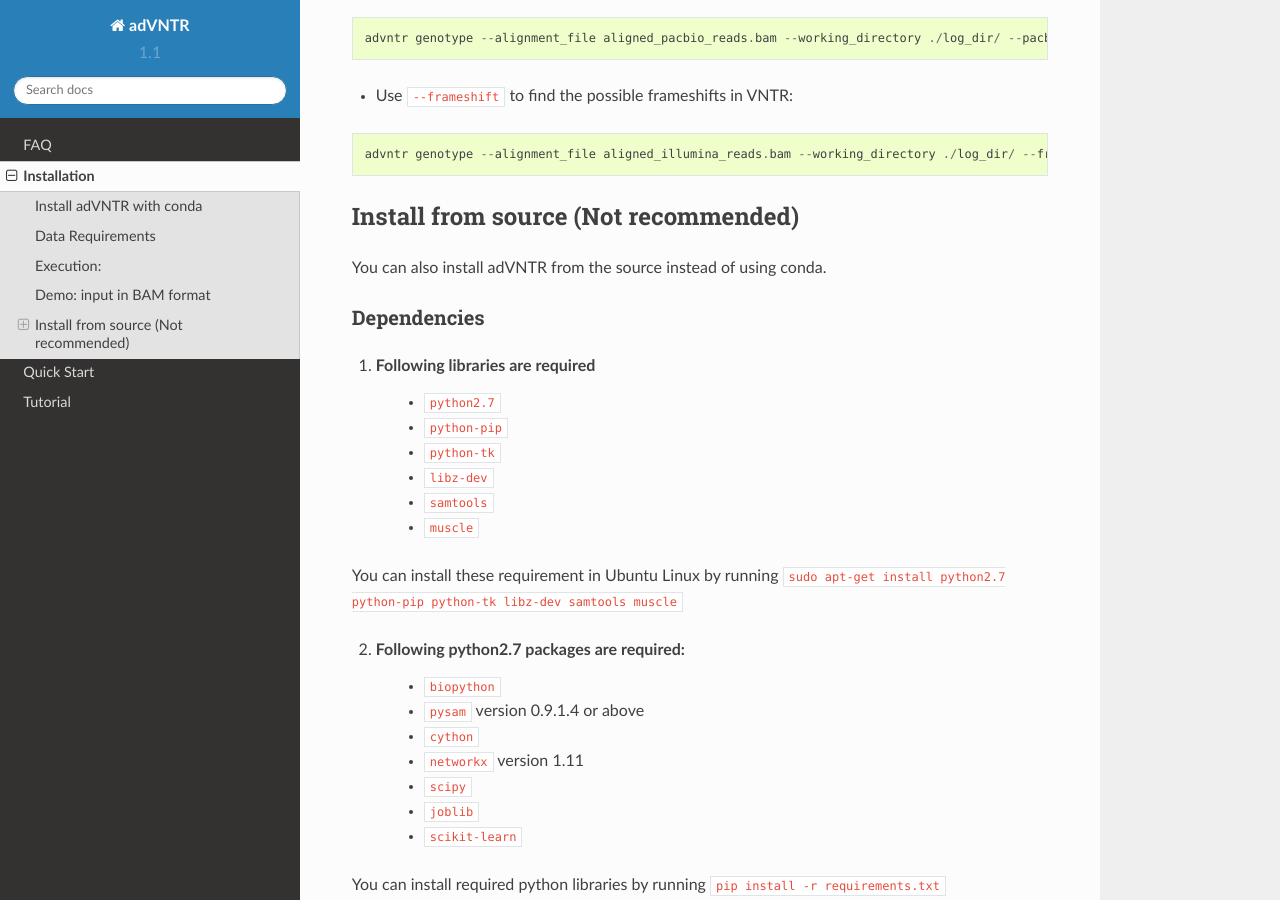
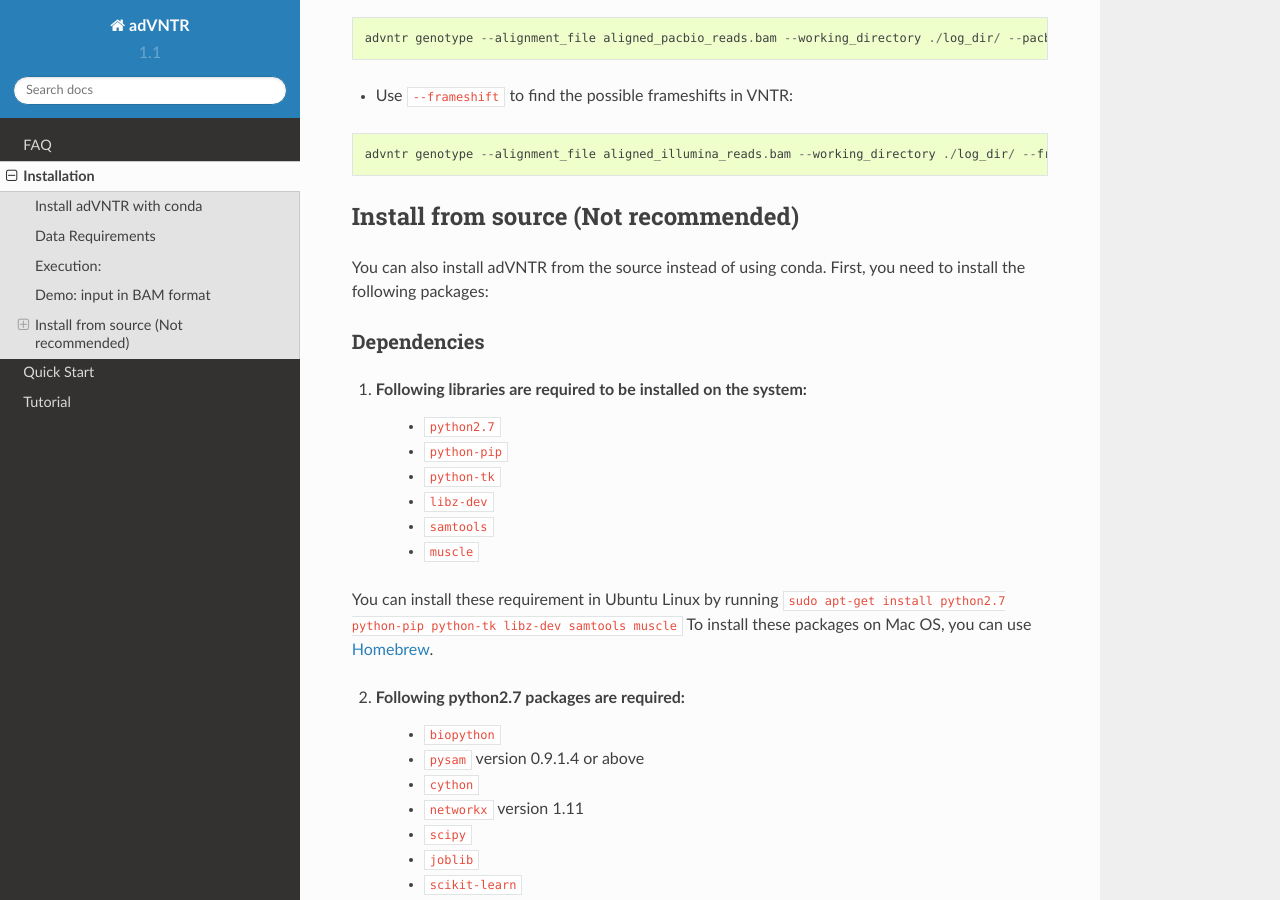
Before and after one commit to mehrdadbakhtiari/adVNTR, a Sphinx documentation site: the page built from docs/installation.rst, in a window 1280 px wide and 900 px high, scrolled down 1249 px. Built offline with Sphinx 7.4.7 and the Read the Docs theme 2.0.0, drawn with Linux system fonts in a browser that asks for light colours.

Commit message:
update installation documentation

```diff
--- a/docs/installation.rst
+++ b/docs/installation.rst
@@ -63,11 +63,11 @@ Demo: input in BAM format
 
 Install from source (Not recommended)
 -------------------------------------
-You can also install adVNTR from the source instead of using conda.
+You can also install adVNTR from the source instead of using conda. First, you need to install the following packages:
 
 Dependencies
 ^^^^^^^^^^^^
-1. Following libraries are required
+1. Following libraries are required to be installed on the system:
     -   ``python2.7``
     -   ``python-pip``
     -   ``python-tk``
@@ -76,6 +76,7 @@ Dependencies
     -   ``muscle``
 
 You can install these requirement in Ubuntu Linux by running ``sudo apt-get install python2.7 python-pip python-tk libz-dev samtools muscle``
+To install these packages on Mac OS, you can use `Homebrew <https://brew.sh/>`_.
 
 2. Following python2.7 packages are required:
     -   ``biopython``
```
